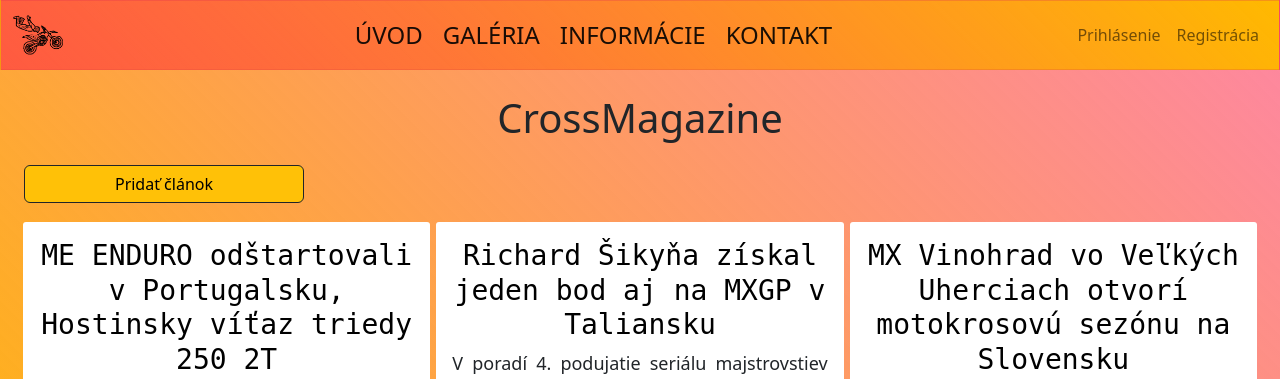
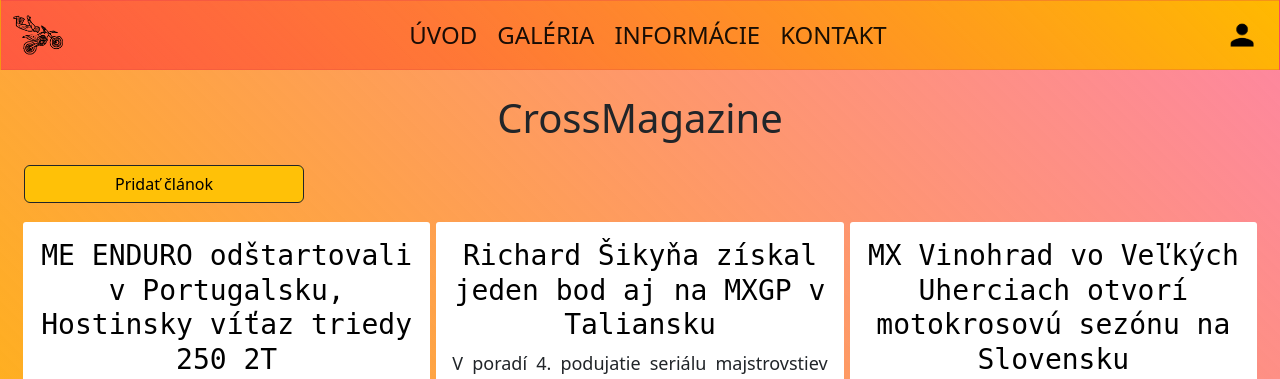
Before and after one commit to TobakoLT/VAII_2, a PHP site: page / in a window 1280 px wide. Shown: the top 379 px of the page. Run offline with PHP 8.4, Linux system fonts and the light colour scheme.

Commit message:
Pridanie ikony účtu.

```diff
--- a/App/Views/Auth/login.view.php
+++ b/App/Views/Auth/login.view.php
@@ -23,9 +23,13 @@ $layout = 'auth';
                         </div>
                         <div class="text-center text-danger mb-3" id="error-message"></div>
                         <div class="text-center">
-                            <button class="btn btn-primary" type="submit" onclick="loginUser()" name="submit">Prihlásiť
+                            <button class="btn btn-primary" type="submit" onclick="$.ajax(loginUser())" name="submit">Prihlásiť
                             </button>
                         </div>
+                        <div class="form-group text-center mt-3">
+                            <p>Nemáte účet? <a href="?c=auth&a=register" class="">Zaregistrujte sa teraz!</a></p>
+                        </div>
+
                     </form>
                 </div>
             </div>
--- a/App/Views/root.layout.view.php
+++ b/App/Views/root.layout.view.php
@@ -22,9 +22,9 @@
 <body>
 <nav class="navbar navbar-expand-md bg-color border border-danger border-opacity-25 border-1">
     <div class="container-fluid ">
-        <div class="col-1">
+        <div class="">
             <a class="navbar-brand" href="?c=home">
-                <img src="public/images/motologo1.png" alt="" title="<?= \App\Config\Configuration::APP_NAME ?>">
+                <img src="public/images/motologo1.png"  alt="" title="<?= \App\Config\Configuration::APP_NAME ?>">
             </a>
         </div>
 
@@ -55,12 +55,13 @@
                 </ul>
             <?php } else { ?>
                 <ul class="navbar-nav ms-auto">
-                    <li class="nav-item ">
-                        <a class="nav-link" href="<?= \App\Config\Configuration::LOGIN_URL ?>">Prihlásenie</a>
-                    </li>
-                    <li class="nav-item">
-                        <a class="nav-link" href="<?= \App\Config\Configuration::REGISTER_URL ?>">Registrácia</a>
-                    </li>
+                    <ul class="navbar-nav ms-auto">
+                        <li class="nav-item">
+                            <a class="nav-link menu-button rounded" href="<?= \App\Config\Configuration::LOGIN_URL ?>">
+                                <img src="public/images/account.webp" class="nav-logo" alt="" title="<?= \App\Config\Configuration::APP_NAME ?>">
+                            </a>
+                        </li>
+                    </ul>
                 </ul>
             <?php } ?>
         </div>
--- a/public/css/styl.css
+++ b/public/css/styl.css
@@ -1,5 +1,10 @@
 .navbar {
     border-bottom: 1px solid grey;
+}
+
+.nav-logo {
+    width: 34px;
+    height: 34px;
 }
 
 .navbar-brand img {
--- a/public/js/script.js
+++ b/public/js/script.js
@@ -1,3 +1,5 @@
+
+/*
 function modal(){
     document.querySelectorAll('.image-container img').forEach(image =>{
         image.onclick = () => {
@@ -12,3 +14,29 @@ function modal(){
     }
 
 }
+*/
+async function loginUser() {
+    // Získame hodnoty z formulára pre používateľské meno a heslo
+    var username = $('#username').val();
+    var password = $('#password').val();
+
+    // Vytvoríme objekt s požiadavkou na server
+    try {
+        const data = await $.ajax({
+            url: '?c=auth&a=loginUser',
+            method: 'POST',
+            dataType: 'json',
+            data: {username, password},
+        });
+
+        // Ak bolo prihlásenie úspešné, presmerujeme používateľa na domovskú stránku
+        if (data.success) {
+            window.location.replace("?c=home");
+        } else {
+            // Ak nebolo prihlásenie úspešné, zobrazíme chybovú hlášku
+            $('#error-message').text(data.message);
+        }
+    } catch (error) {
+        console.error('Error:', error);
+    }
+}
```
Also changed, not shown: public/images/account.webp.
